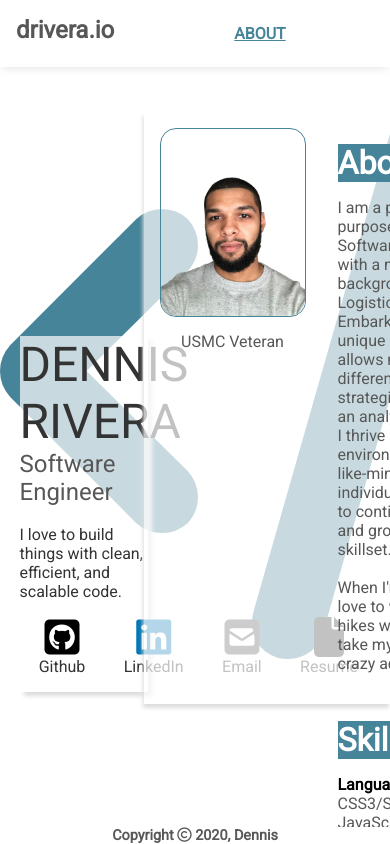
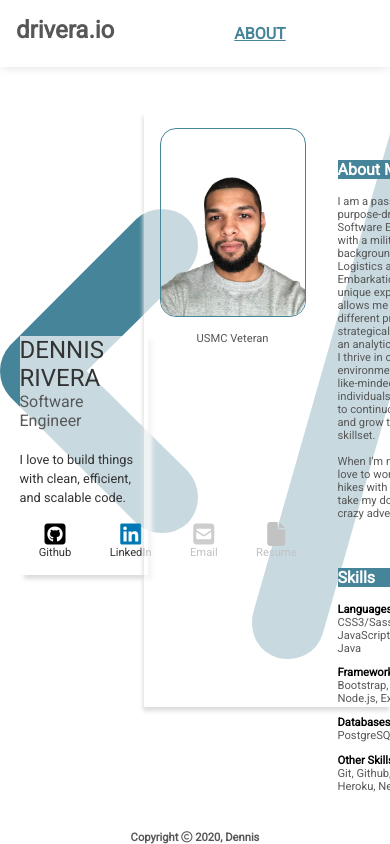
Before and after one commit to D-Riv/portfolio, a React (Create React App) app: page / in a window 390 px wide. Built offline with nearby package versions, Linux system fonts and the light colour scheme.

Commit message:
Added responsiveness to screens of 1025px max width

```diff
--- a/src/scss/home.scss
+++ b/src/scss/home.scss
@@ -1,5 +1,9 @@
 $font-stack: "Roboto", sans-serif;
 $primary-color: #575757;
+$break-small: 500px;
+$break-medium: 768px;
+$change-view: 900px;
+$shrink-view: 1025px;
 
 @mixin transparentBackgroundColor($alpha, $color) {
   background-color: rgba(red($color), green($color), blue($color), $alpha);
@@ -18,17 +22,28 @@ $primary-color: #575757;
     font-size: 3rem;
     color: #333333;
 
+    @media (max-width: $shrink-view) {
+      font-size: 1.5rem;
+    }
     // font-weight: bold;
   }
 
   .job-title {
     font-size: 1.5rem;
     color: $primary-color;
+
+    @media (max-width: $shrink-view) {
+      font-size: 1rem;
+    }
   }
 
   .description {
     font-size: 1rem;
     color: #333333;
+
+    @media (max-width: $shrink-view) {
+      font-size: 0.8rem;
+    }
   }
 
   .icon-links {
@@ -39,6 +54,10 @@ $primary-color: #575757;
       list-style: none;
       margin: 1rem 1.2rem;
       display: flex;
+
+      @media (max-width: $shrink-view) {
+        font-size: 1.5rem;
+      }
 
       a {
         display: flex;
@@ -58,6 +77,10 @@ $primary-color: #575757;
       .icon-name {
         font-size: 1rem;
         color: #333333;
+
+        @media (max-width: $shrink-view) {
+          font-size: 0.7rem;
+        }
       }
     }
   }
@@ -91,7 +114,7 @@ $primary-color: #575757;
       // align-items: flex-end;
 
       .about-bio {
-        margin: 0 2rem;
+        margin: 1rem 2rem;
       }
     }
 
@@ -108,6 +131,10 @@ $primary-color: #575757;
 
       p {
         text-align: center;
+
+        @media (max-width: $shrink-view) {
+          font-size: 0.7rem;
+        }
       }
     }
 
@@ -115,17 +142,29 @@ $primary-color: #575757;
       margin: 1rem 0;
       color: #ffffff;
       background-color: #468499;
+
+      @media (max-width: $shrink-view) {
+        font-size: 1rem;
+      }
     }
 
     .about-description {
       // padding: 0 3rem;
       margin: 0 0 3rem 0;
       color: $primary-color;
+
+      @media (max-width: $shrink-view) {
+        font-size: 0.7rem;
+      }
     }
 
     p {
       margin: 0.7rem 0;
       color: $primary-color;
+
+      @media (max-width: $shrink-view) {
+        font-size: 0.7rem;
+      }
     }
     span {
       color: #000000;
--- a/src/scss/main.scss
+++ b/src/scss/main.scss
@@ -20,4 +20,8 @@
   font-family: "Roboto", sans-serif;
   font-size: 0.9rem;
   color: #575757;
+
+  @media (max-width: $shrink-view) {
+    font-size: 0.7rem;
+  }
 }
--- a/src/scss/portfolio.scss
+++ b/src/scss/portfolio.scss
@@ -1,5 +1,9 @@
 $font-stack: "Roboto", sans-serif;
 $primary-color: #575757;
+$break-small: 500px;
+$break-medium: 768px;
+$change-view: 900px;
+$shrink-view: 1025px;
 
 @mixin transparentBackgroundColor($alpha, $color) {
   background-color: rgba(red($color), green($color), blue($color), $alpha);
@@ -51,8 +55,8 @@ $primary-color: #575757;
             background-color: #468499;
             display: inline-block;
 
-            @media (max-width: 1337px) {
-              font-size: 1.2rem;
+            @media (max-width: $shrink-view) {
+              font-size: 1rem;
             }
           }
         }
@@ -61,16 +65,18 @@ $primary-color: #575757;
           width: 100%;
           height: 43%;
           margin: 0.2rem 0;
-          @media (max-width: 1337px) {
-            font-size: 1rem;
+
+          @media (max-width: $shrink-view) {
+            font-size: 0.7rem;
           }
         }
         .project-skills {
           color: #468499;
           font-weight: bold;
           margin: 0.2rem 0;
-          @media (max-width: 1337px) {
-            font-size: 0.9rem;
+
+          @media (max-width: $shrink-view) {
+            font-size: 0.7rem;
           }
         }
         .project-buttons {
@@ -91,6 +97,10 @@ $primary-color: #575757;
 
             &:hover {
               transform: scale(1.2);
+            }
+
+            @media (max-width: $shrink-view) {
+              font-size: 0.5rem;
             }
           }
         }
```
